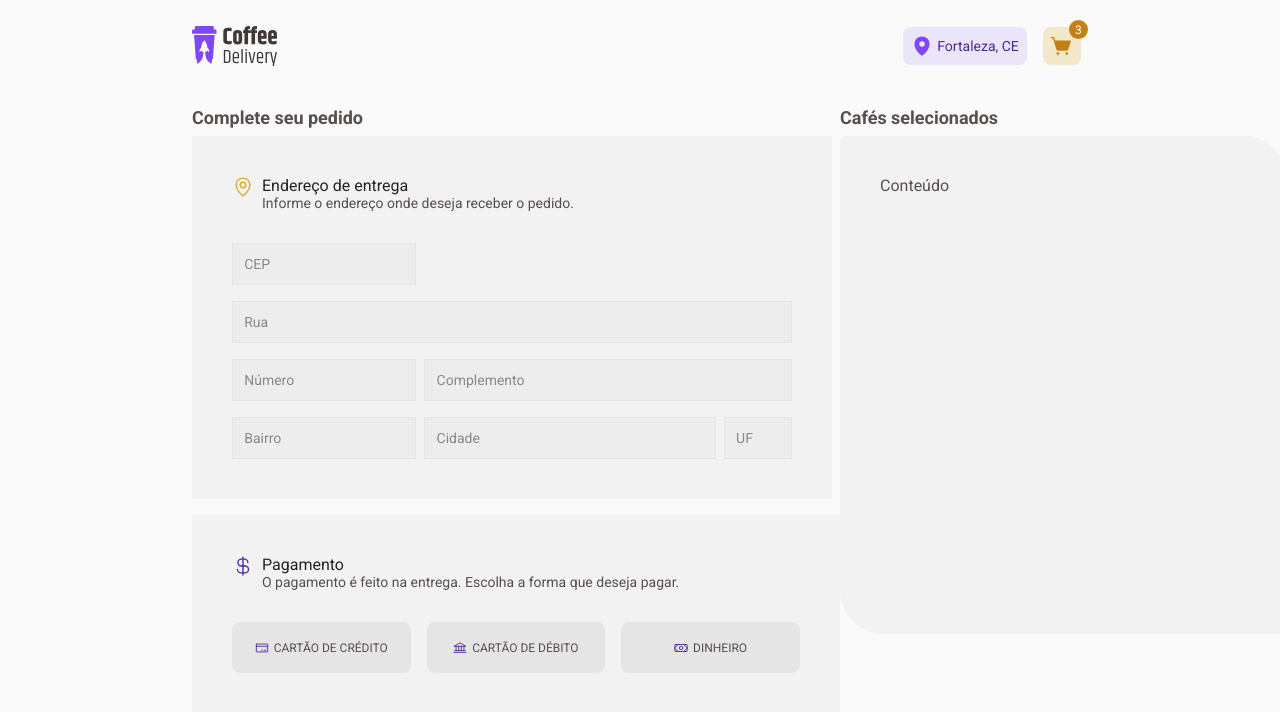
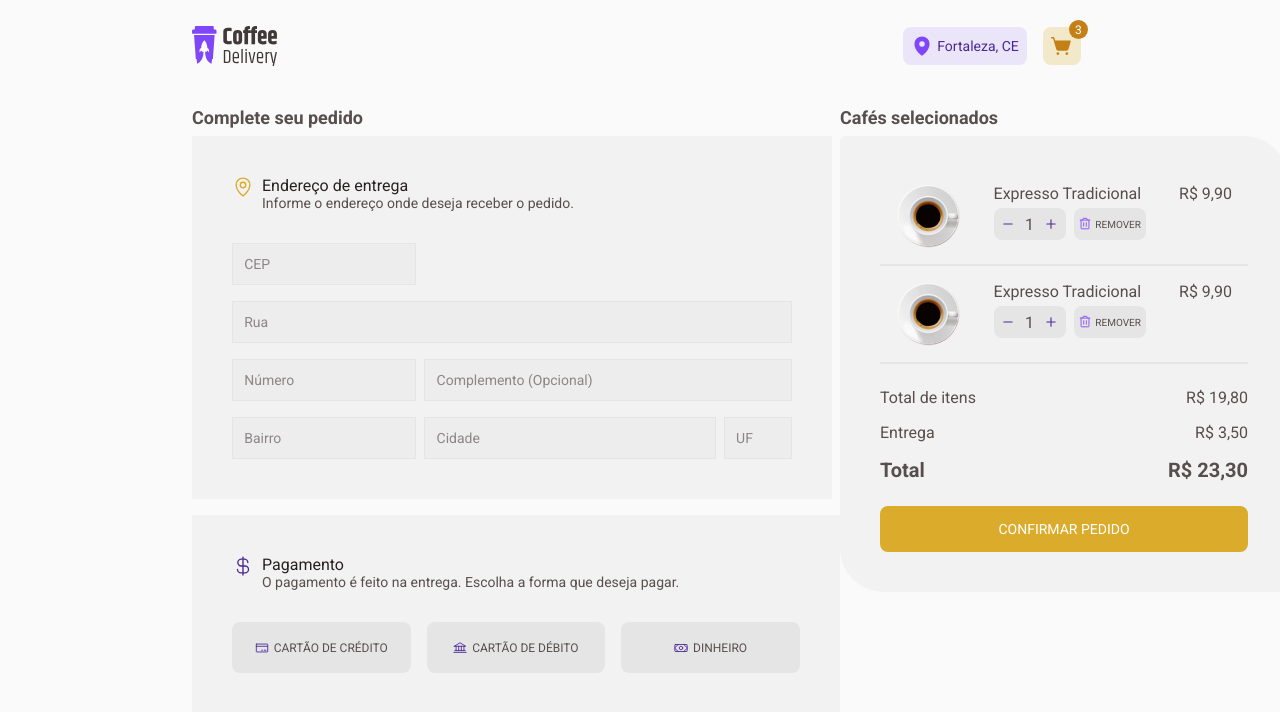
Before and after one commit to marrcelosantana/coffee-delivery, a React (Vite) app in the folder frontend/: page /checkout in a window 1280 px wide. Shown: the top 712 px of the page. Built offline with nearby package versions, Linux system fonts and the light colour scheme.

Commit message:
[Coffee-Delivery] - Finished Checkout Page

```diff
--- /dev/null
+++ b/frontend/src/components/CoffeeBanner/index.tsx
@@ -0,0 +1,45 @@
+import { ShoppingCartSimple, Minus, Plus } from "phosphor-react";
+import coffeImg from "../../assets/coffees/expresso-tradicional.png";
+
+import {
+  ActionsContainer,
+  ButtonsContainer,
+  CardContainer,
+  CoffeeInfo,
+  Price,
+  ShoppingCartButton,
+} from "./styles";
+
+export function CoffeeBanner() {
+  return (
+    <CardContainer>
+      <img src={coffeImg} alt="" />
+      <div className="coffee-status">TRADICIONAL</div>
+      <CoffeeInfo>
+        <h2>Expresso Tradicional</h2>
+        <p>O tradicional café feito com água quente e grãos moídos</p>
+      </CoffeeInfo>
+
+      <ActionsContainer>
+        <Price>
+          <span>R$</span>
+          <p>9,90</p>
+        </Price>
+        <ButtonsContainer>
+          <div className="number-of-coffees">
+            <button>
+              <Minus weight="bold" size={14} />
+            </button>
+            <span>1</span>
+            <button>
+              <Plus weight="bold" size={14} />
+            </button>
+          </div>
+          <ShoppingCartButton>
+            <ShoppingCartSimple weight="fill" color="white" size={22} />
+          </ShoppingCartButton>
+        </ButtonsContainer>
+      </ActionsContainer>
+    </CardContainer>
+  );
+}
--- /dev/null
+++ b/frontend/src/components/CoffeeBanner/styles.ts
@@ -0,0 +1,111 @@
+import styled from "styled-components";
+
+export const CardContainer = styled.div`
+  width: 16rem;
+  height: 19.375rem;
+  background: ${(props) => props.theme["gray-background"]};
+  border-radius: 6px 36px;
+  display: flex;
+  flex-direction: column;
+  align-items: center;
+  justify-content: center;
+  padding: 0 1%;
+  gap: 1rem;
+
+  img {
+    margin-top: -12%;
+  }
+
+  .coffee-status {
+    background: ${(props) => props.theme["yellow-light"]};
+    font-size: 0.75rem;
+    color: ${(props) => props.theme["yellow-dark"]};
+    padding: 0.5rem 2rem;
+    font-weight: bold;
+    border-radius: 8px;
+  }
+`;
+
+export const CoffeeInfo = styled.div`
+  display: flex;
+  flex-direction: column;
+  align-items: center;
+  justify-content: center;
+
+  margin-bottom: 1rem;
+
+  h2 {
+    font-size: 1.25rem;
+    color: ${(props) => props.theme["base-title"]};
+    font-family: "Baloo 2";
+  }
+
+  p {
+    font-size: 0.875rem;
+    color: ${(props) => props.theme["base-label"]};
+    text-align: center;
+  }
+
+  @media (max-width: 414px) {
+    margin-bottom: 0.2rem;
+  }
+`;
+
+export const ActionsContainer = styled.div`
+  display: flex;
+  align-items: center;
+  justify-content: space-between;
+  width: 100%;
+  padding: 0 5%;
+`;
+
+export const Price = styled.div`
+  display: flex;
+  align-items: center;
+  justify-content: center;
+  gap: 0.2rem;
+
+  span {
+    font-size: 0.875rem;
+  }
+
+  p {
+    font-size: 2rem;
+    font-family: "Baloo 2";
+    font-weight: bold;
+  }
+`;
+
+export const ButtonsContainer = styled.div`
+  display: flex;
+  align-items: center;
+  justify-content: center;
+  gap: 1rem;
+
+  .number-of-coffees {
+    width: 4.5rem;
+    height: 2.375rem;
+    display: flex;
+    align-items: center;
+    justify-content: space-around;
+    background: ${(props) => props.theme["gray-300"]};
+    border-radius: 8px;
+
+    button {
+      background: none;
+      border: 0;
+      color: ${(props) => props.theme["purple-dark"]};
+    }
+  }
+`;
+
+export const ShoppingCartButton = styled.button`
+  width: 2.375rem;
+  height: 2.375rem;
+  display: flex;
+  align-items: center;
+  justify-content: center;
+  border: 0;
+  background: ${(props) => props.theme["purple-dark"]};
+  border-radius: 8px;
+`;
--- a/frontend/src/components/CoffeeCard/index.tsx
+++ b/frontend/src/components/CoffeeCard/index.tsx
@@ -1,45 +1,45 @@
-import coffeImg from "../../assets/coffees/expresso-tradicional.png";
-import { ShoppingCartSimple, Minus, Plus } from "phosphor-react";
+import { Minus, Plus, Trash } from "phosphor-react";
+import coffeeImg from "../../assets/coffees/expresso-tradicional.png";
 
 import {
-  ActionsContainer,
-  ButtonsContainer,
-  CardContainer,
+  Actions,
+  CoffeeCardContainer,
   CoffeeInfo,
-  Price,
-  ShoppingCartButton,
+  CoffeePrice,
 } from "./styles";
 
 export function CoffeeCard() {
   return (
-    <CardContainer>
-      <img src={coffeImg} alt="" />
-      <div className="coffee-status">TRADICIONAL</div>
+    <CoffeeCardContainer>
+      <img src={coffeeImg} alt="" className="coffee-image" />
+
       <CoffeeInfo>
-        <h2>Expresso Tradicional</h2>
-        <p>O tradicional café feito com água quente e grãos moídos</p>
+        <div>
+          <span className="title">Expresso Tradicional</span>
+          <Actions>
+            <div className="number-of-coffees">
+              <button>
+                <Minus weight="bold" size={12} />
+              </button>
+              <span>1</span>
+              <button>
+                <Plus weight="bold" size={12} />
+              </button>
+            </div>
+
+            <div className="remove-coffee">
+              <button>
+                <Trash size={14} color="#8047F8" />
+                <span>REMOVER</span>
+              </button>
+            </div>
+          </Actions>
+        </div>
       </CoffeeInfo>
 
-      <ActionsContainer>
-        <Price>
-          <span>R$</span>
-          <p>9,90</p>
-        </Price>
-        <ButtonsContainer>
-          <div className="number-of-coffees">
-            <button>
-              <Minus weight="bold" size={14} />
-            </button>
-            <span>1</span>
-            <button>
-              <Plus weight="bold" size={14} />
-            </button>
-          </div>
-          <ShoppingCartButton>
-            <ShoppingCartSimple weight="fill" color="white" size={22} />
-          </ShoppingCartButton>
-        </ButtonsContainer>
-      </ActionsContainer>
-    </CardContainer>
+      <CoffeePrice>
+        <span className="coffee-price">R$ 9,90</span>
+      </CoffeePrice>
+    </CoffeeCardContainer>
   );
 }
--- a/frontend/src/components/CoffeeCard/styles.ts
+++ b/frontend/src/components/CoffeeCard/styles.ts
@@ -1,93 +1,39 @@
 import styled from "styled-components";
 
-export const CardContainer = styled.div`
-  width: 16rem;
-  height: 19.375rem;
-  background: ${(props) => props.theme["gray-background"]};
-  border-radius: 6px 36px;
+export const CoffeeCardContainer = styled.div`
+  width: 100%;
+  padding: 0.5rem 1rem;
   display: flex;
-  flex-direction: column;
-  align-items: center;
-  justify-content: center;
-  padding: 0 1%;
-  gap: 1rem;
+  justify-content: space-between;
 
-  img {
-    margin-top: -12%;
-  }
-
-  .coffee-status {
-    background: ${(props) => props.theme["yellow-light"]};
-    font-size: 0.75rem;
-    color: ${(props) => props.theme["yellow-dark"]};
-    padding: 0.5rem 2rem;
-    font-weight: bold;
-    border-radius: 8px;
+  .coffee-image {
+    width: 4rem;
+    height: 4rem;
   }
 `;
 
 export const CoffeeInfo = styled.div`
-  display: flex;
-  flex-direction: column;
-  align-items: center;
-  justify-content: center;
-
-  margin-bottom: 1rem;
-
-  h2 {
-    font-size: 1.25rem;
-    color: ${(props) => props.theme["base-title"]};
-    font-family: "Baloo 2";
-  }
-
-  p {
-    font-size: 0.875rem;
-    color: ${(props) => props.theme["base-label"]};
-    text-align: center;
-  }
-
-  @media (max-width: 414px) {
-    margin-bottom: 0.2rem;
+  .title {
+    font-size: 1rem;
   }
 `;
 
-export const ActionsContainer = styled.div`
+export const Actions = styled.div`
   display: flex;
   align-items: center;
   justify-content: space-between;
-  width: 100%;
-  padding: 0 5%;
-`;
-
-export const Price = styled.div`
-  display: flex;
-  align-items: center;
-  justify-content: center;
-  gap: 0.2rem;
-
-  span {
-    font-size: 0.875rem;
-  }
-
-  p {
-    font-size: 2rem;
-    font-family: "Baloo 2";
-    font-weight: bold;
-  }
-`;
-
-export const ButtonsContainer = styled.div`
-  display: flex;
-  align-items: center;
-  justify-content: center;
-  gap: 1rem;
+  gap: 0.5rem;
+  margin-top: 5px;
 
   .number-of-coffees {
     width: 4.5rem;
-    height: 2.375rem;
+    height: 2rem;
+
     display: flex;
     align-items: center;
     justify-content: space-around;
+    padding: 0 2%;
+
     background: ${(props) => props.theme["gray-300"]};
     border-radius: 8px;
 
@@ -97,15 +43,25 @@ export const ButtonsContainer = styled.div`
       color: ${(props) => props.theme["purple-dark"]};
     }
   }
+
+  .remove-coffee {
+    button {
+      width: 4.5rem;
+      height: 2rem;
+
+      display: flex;
+      align-items: center;
+      justify-content: center;
+
+      gap: 0.2rem;
+      border-radius: 8px;
+      font-size: 10px;
+
+      border: 0;
+      background: ${(props) => props.theme["gray-300"]};
+      color: ${(props) => props.theme["base-text"]};
+    }
+  }
 `;
 
-export const ShoppingCartButton = styled.button`
-  width: 2.375rem;
-  height: 2.375rem;
-  display: flex;
-  align-items: center;
-  justify-content: center;
-  border: 0;
-  background: ${(props) => props.theme["purple-dark"]};
-  border-radius: 8px;
-`;
+export const CoffeePrice = styled.div``;
--- a/frontend/src/pages/Checkout/index.tsx
+++ b/frontend/src/pages/Checkout/index.tsx
@@ -5,6 +5,7 @@ import {
   Bank,
   Money,
 } from "phosphor-react";
+import { CoffeeCard } from "../../components/CoffeeCard";
 
 import {
   AddressContainer,
@@ -14,6 +15,7 @@ import {
   Form,
   PaymentContainer,
   PaymentMethods,
+  Footer,
 } from "./styles";
 
 export function Checkout() {
@@ -21,6 +23,7 @@ export function Checkout() {
     <CheckoutContainer>
       <div>
         <h2>Complete seu pedido</h2>
+
         <AddressContainer>
           <Info>
             <MapPin size={22} />
@@ -51,7 +54,7 @@ export function Checkout() {
                 required
                 type="text"
                 id="complement"
-                placeholder="Complemento"
+                placeholder="Complemento (Opcional)"
                 style={{ width: "100%" }}
               />
             </div>
@@ -109,7 +112,33 @@ export function Checkout() {
 
       <div>
         <h2>Cafés selecionados</h2>
-        <OrderContainer>Conteúdo</OrderContainer>
+
+        <OrderContainer>
+          <CoffeeCard />
+          <div className="divider" />
+
+          <CoffeeCard />
+          <div className="divider" />
+
+          <Footer>
+            <div className="total-items">
+              <span>Total de itens</span>
+              <span>R$ 19,80</span>
+            </div>
+
+            <div className="delivery">
+              <span>Entrega</span>
+              <span>R$ 3,50</span>
+            </div>
+
+            <div className="final-total">
+              <span>Total</span>
+              <span>R$ 23,30</span>
+            </div>
+
+            <button>CONFIRMAR PEDIDO</button>
+          </Footer>
+        </OrderContainer>
       </div>
     </CheckoutContainer>
   );
--- a/frontend/src/pages/Checkout/styles.ts
+++ b/frontend/src/pages/Checkout/styles.ts
@@ -13,7 +13,6 @@ export const CheckoutContainer = styled.form`
 
 export const AddressContainer = styled.div`
   width: 40rem;
-  /* height: 37rem; */
   background: ${(props) => props.theme["gray-background"]};
 
   display: flex;
@@ -109,9 +108,50 @@ export const PaymentMethods = styled.div`
 
 export const OrderContainer = styled.div`
   width: 28rem;
-  height: 31.125rem;
   background-color: ${(props) => props.theme["gray-background"]};
   border-radius: 6px 44px;
 
+  display: flex;
+  flex-direction: column;
   padding: 2.5rem;
+
+  .divider {
+    width: 100%;
+    border: 0.5px solid ${(props) => props.theme["gray-300"]};
+    margin: 0.5rem 0 0.5rem 0;
+  }
 `;
+
+export const Footer = styled.div`
+  width: 100%;
+  display: flex;
+  flex-direction: column;
+  gap: 1rem;
+  margin-top: 1rem;
+
+  .total-items,
+  .delivery,
+  .final-total {
+    display: flex;
+    align-items: center;
+    justify-content: space-between;
+  }
+
+  .final-total {
+    font-weight: bold;
+    color: ${(props) => props.theme["base-text"]};
+    font-size: 1.25rem;
+  }
+
+  button {
+    width: 100%;
+    height: 2.875rem;
+    background: ${(props) => props.theme["yellow-normal"]};
+    color: white;
+
+    border: 0;
+    border-radius: 8px;
+    font-size: 0.875rem;
+    margin-top: 0.5rem;
+  }
+`;
--- a/frontend/src/pages/Home/styles.ts
+++ b/frontend/src/pages/Home/styles.ts
@@ -21,7 +21,7 @@ export const ListCardContainer = styled.div`
   .list {
     display: grid;
     grid-template-columns: repeat(auto-fit, minmax(200px, 1fr));
-    gap: 3rem;
+    gap: 4rem;
   }
 
   @media (max-width: 414px) {
```
Also changed, not shown: frontend/src/pages/Home/index.tsx (+9 -9 lines).
